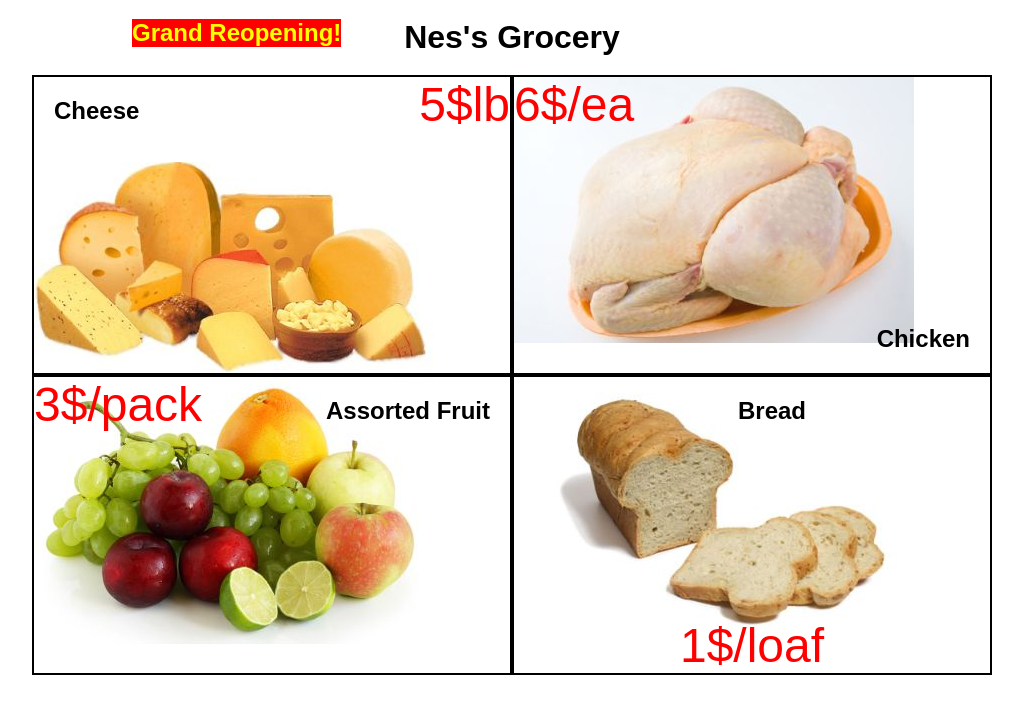
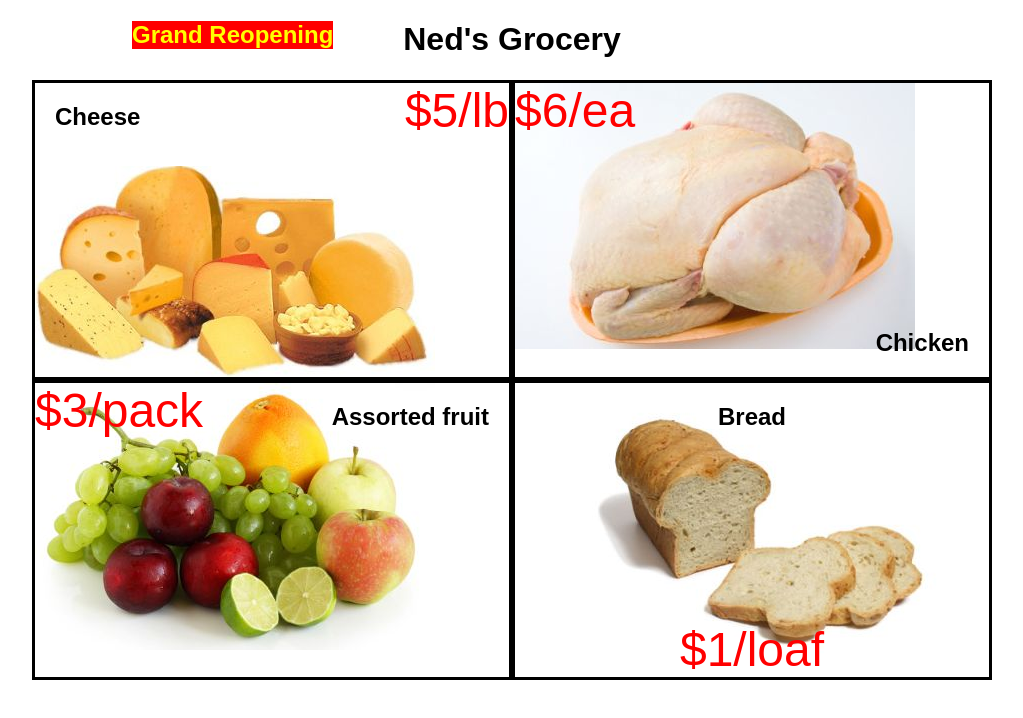
Before and after one commit to IvonaBarun/Positioning-with-CSS, a plain HTML site: page index.html in a window 1280 px wide. Shown: the whole page, without its empty margins (128-1151 px from the left). Drawn offline with Linux system fonts and the light colour scheme.

Commit message:
Adding mockup and improving CSS

```diff
--- a/index.html
+++ b/index.html
@@ -1,31 +1,32 @@
+<!DOCTYPE html>
 <html>
 <head>
-		<title>Ned's Grocery</title>
-		<link href="style.css" rel="stylesheet">
+	<title></title>
+	<link rel="stylesheet" href="style.css">
 </head>
 <body>
-		<h1>Nes's Grocery</h1>
-		<h2 class="grand-reopening">Grand Reopening!</h2>
+	<h1>Ned's Grocery</h1>
+	<h2 class="reopening">Grand Reopening</h2>
 	<ul>
 		<li class="cheese">
 			<h2>Cheese</h2>
-				<div class="price">5$lb</div>
 			<img src="cheese.jpg" alt="Cheese">
+			<div class="price">$5/lb</div>
 		</li>
 		<li class="chicken">
 			<h2>Chicken</h2>
-				<div class="price">6$/ea</div>
 			<img src="chicken.jpg" alt="Chicken">
+			<div class="price">$6/ea</div>
 		</li>
 		<li class="fruit">
-				<h2>Assorted Fruit</h2>
-				<div class="price">3$/pack</div>
-				<img src="fruit.jpg" alt="Assorted fruit">
+			<h2>Assorted fruit</h2>
+			<img src="fruit.jpg" alt="Fruit">
+			<div class="price">$3/pack</div>
 		</li>
 		<li class="bread">
 			<h2>Bread</h2>
-				<div class="price">1$/loaf</div>
 			<img src="bread.jpg" alt="Bread">
+			<div class="price">$1/loaf</div>
 		</li>
 	</ul>
 </body>
--- a/style.css
+++ b/style.css
@@ -4,85 +4,118 @@
 
 html {
 	font-family: sans-serif;
-}
+} /* everything on the page will have this font */
 
 body {
-	width: 960px;
 	margin: 0 auto;
 	position: relative;
+	width: 960px;
 }
 
 h1 {
 	text-align: center;
-	margin: 19px;
 }
 
-.grand-reopening {
+.reopening {
 	background: red;
 	color: yellow;
+	left: 100px;
+	margin: 0;
 	position: absolute;
 	top: 0;
-	left: 100px;
-	margin: 0;
 }
 
 ul {
+	height: 600px;
 	list-style: none;
-	padding: 0;
+	padding: 0px;
+	position: relative;
 }
 
 li {
-	border: 2px solid black;
-	float: left;
+	border: 3px solid black;
 	height: 300px;
-	position: relative;
 	width: 480px;
+	position: absolute;
+}
+
+li h2, li img, li .price {
+	position: absolute;
 }
 
 li h2 {
-		margin: 20px;
-		position: absolute;
-	}
-
-
-	li h2, li .price, li img {
-		position: absolute;
-	}
-
-li h2, li .price {
+	margin: 0;
 	z-index: 1;
 }
 
-
-	.price {
-		color: red;
-		font-size: 3em;
+.cheese {
+	left: 0;
+	top: 0;
 }
 
-	.cheese .price {
-		right: 0;
-		z-index: 1;
+.cheese h2 {
+	top: 20px;
+	left: 20px;
 }
 
 .cheese img {
 	bottom: 0;
+	left: 0;
 }
 
+.cheese .price {
+	top: 0;
+	right: 0;
+}
+
+.chicken {
+	right: 0;
+	top: 0;
+}
 
 .chicken h2 {
+	bottom: 20px;
+	right: 20px;
+}
+
+.fruit {
+	bottom: 0;
+	left: 0;
+}
+
+.fruit h2 {
+	right: 20px;
+	top: 20px;;
+}
+
+.bread {
 	bottom: 0;
 	right: 0;
 }
 
-	.fruit h2 {
+.bread h2, .bread .price {
+	left: 0;
 	right: 0;
+	text-align: center;
 }
 
-	.bread h2, .bread .price {
-		text-align: center;
-		width: 100%
+.bread h2 {
+	top: 20px;
 }
 
 .bread .price {
 	bottom: 0;
 }
+
+.bread img {
+	left: 50%;
+	margin-top: -132.5px;
+	margin-left: -200px;
+	top: 50%;
+}
+
+.price {
+	font-size: 3em;
+	color: red;
+	position: absolute;
+}
```
Also changed, not shown: mockup.png (added). Lines whose indentation alone changed are shown as unchanged.
